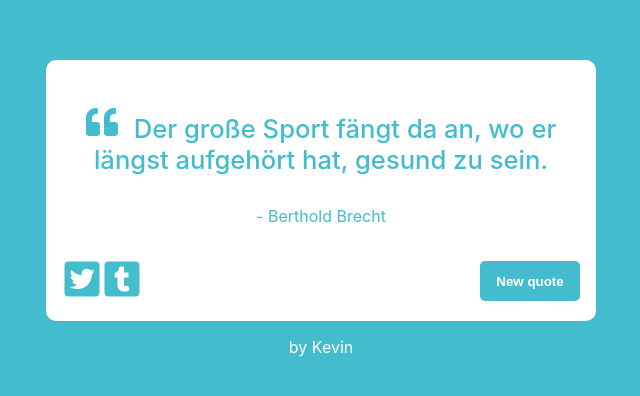
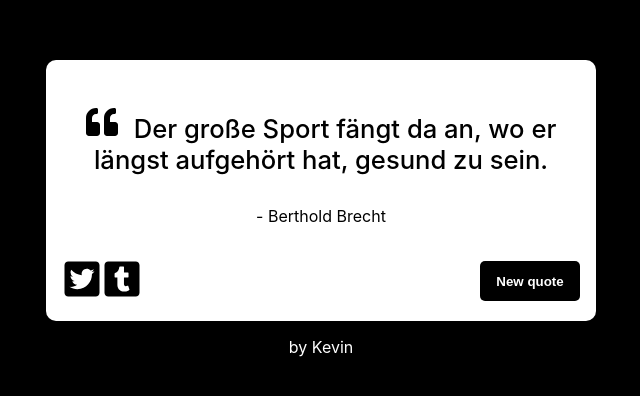
Before and after one commit to ketnek/quote-machine, a React (Create React App) app: page / in a window 1280 px wide. Shown: the part 184-580 px from the top of the page, without its empty margins (319-959 px from the left). Built offline with nearby package versions, Linux system fonts and the light colour scheme.

Commit message:
Finish quote generator

```diff
--- a/src/App.js
+++ b/src/App.js
@@ -1,16 +1,38 @@
 import React from 'react';
 import './scss/App.scss';
 import { ContainerQuoteMachine } from './app/components/quoteMachine'
+import { connect } from 'react-redux';
 
 
 
-function App() {
-  return (
-    <div id='app'>
-      <ContainerQuoteMachine />
-      <p>by Kevin</p>
-    </div>
-  )
+class Presentational extends React.Component {
+  render() {
+    return (
+      <div id='app' style={{
+        backgroundColor: this.props.nextColor,
+        color: this.props.nextColor,
+        transition: 'background-color 2s, color 2s'
+      }} >
+        <ContainerQuoteMachine />
+        <p>by Kevin</p>
+      </div>
+    )
+  }
+
 };
 
-export default App;
+
+//Redux connection
+
+const mapStateToProps = (state) => {
+  return {
+    nextColor: state.quoteMachine.color
+  }
+}
+
+const ContainerApp = connect(
+  mapStateToProps,
+  null
+)(Presentational);
+
+export default ContainerApp;
--- a/src/app/components/actions/qmActions.js
+++ b/src/app/components/actions/qmActions.js
@@ -1,3 +1,8 @@
 export const NEW = 'NEW';
+export const NEW_COLOR = 'NEW_COLOR';
 
 export const newQuote = () => ({ type: NEW, });
+export const newColor = (color) => ({
+  type: NEW_COLOR,
+  newColor: color
+});
--- a/src/app/components/quoteMachine.js
+++ b/src/app/components/quoteMachine.js
@@ -1,13 +1,41 @@
 import React from "react";
-import { newQuote } from './actions/qmActions';
+import { newColor, newQuote } from './actions/qmActions';
 import { connect } from "react-redux";
 import '../../scss/quoteMachine.scss';
 import { FaTwitterSquare, FaTumblrSquare, FaQuoteLeft } from "react-icons/fa";
 
 
 class Presentational extends React.Component {
+  constructor(props) {
+    super(props);
+  }
+
+  //controls the opacity of the text inside quote box
+
+  handleOpacity() {
+
+    let quote = document.getElementById('text');
+    let author = document.getElementById('author');
+
+    quote.classList.add('animatedOpacity');
+    author.classList.add('animatedOpacity');
+
+    function delOpacity() {
+      quote.classList.remove('animatedOpacity');
+      author.classList.remove('animatedOpacity');
+    }
+    setTimeout(delOpacity, 2000);
+  }
   render() {
-    console.log(this.props.counter)
+
+    // Random color genearator
+
+    function randomColorGenerator() {
+      return ("#" + (Math.floor(Math.random() * 16777215).toString(16)));
+    };
+    const randomColor = randomColorGenerator();
+
+
     return (
       <div id='quote-box'>
         <p id='text'><FaQuoteLeft id="quoteIcon" />
@@ -17,20 +45,36 @@ class Presentational extends React.Component {
           {this.props.oneQuote[this.props.counter].name}
         </p>
         <div id="icons">
-          <a href='twitter.com/intent/tweet' id='tweet-quote'><FaTwitterSquare id="twitterIcon" /></a>
+          <a href='twitter.com/intent/tweet' id='tweet-quote'><FaTwitterSquare id="twitterIcon" style={{
+            color: this.props.nextColor,
+            transition: 'color 2s'
+          }} /></a>
 
-          <a href="https://www.tumblr.com/explore/trending?source=homepage_explore" id="tumblr-quote"><FaTumblrSquare id="tumblrIcon" /></a>
+          <a href="https://www.tumblr.com/explore/trending?source=homepage_explore" id="tumblr-quote"><FaTumblrSquare id="tumblrIcon" style={{
+            color: this.props.nextColor,
+            transition: 'color 2s'
+          }} /></a>
         </div>
-        <button onClick={this.props.newQuote} id='new-quote'>New quote</button>
+        <button onClick={() => {
+          this.props.newQuote();
+          this.props.newColor(randomColor);
+          this.handleOpacity();
+        }} id='new-quote' style={{
+          backgroundColor: this.props.nextColor,
+          transition: 'background-color 2s'
+        }}>New quote</button>
       </div>
     );
   }
 }
 
+//Redux connection
+
 const mapStateToProps = (state) => {
   return {
     oneQuote: state.quoteMachine.quoteList,
-    counter: state.quoteMachine.counter
+    counter: state.quoteMachine.counter,
+    nextColor: state.quoteMachine.color
   }
 };
 
@@ -38,6 +82,9 @@ const mapDispatchToProps = (dispatch) => {
   return {
     newQuote: () => {
       dispatch(newQuote())
+    },
+    newColor: (color) => {
+      dispatch(newColor(color))
     }
   };
 }
--- a/src/app/components/reducers/qmReducer.js
+++ b/src/app/components/reducers/qmReducer.js
@@ -1,11 +1,10 @@
-import { NEW } from "../actions/qmActions";
+import { NEW, NEW_COLOR } from "../actions/qmActions";
 import { QUOTES } from "../statesData/quotes";
 const qmState = {
   quoteList: QUOTES,
-  counter: 0
+  counter: 0,
+  color: 'black'
 }
-
-
 
 export const quoteReducer = (state = qmState, action) => {
   switch (action.type) {
@@ -19,6 +18,11 @@ export const quoteReducer = (state = qmState, action) => {
           ...state,
           counter: state.counter + 1
         });
+    case NEW_COLOR:
+      return ({
+        ...state,
+        color: action.newColor
+      })
     default:
       return state;
   }
--- a/src/index.js
+++ b/src/index.js
@@ -2,7 +2,7 @@ import React from 'react';
 import { createRoot } from 'react-dom/client';
 import { Provider } from 'react-redux';
 import { store } from './app/store';
-import App from './App';
+import ContainerApp from './App';
 import reportWebVitals from './reportWebVitals';
 import './index.css';
 
@@ -12,7 +12,7 @@ const root = createRoot(container);
 root.render(
   <React.StrictMode>
     <Provider store={store}>
-      <App />
+      <ContainerApp />
     </Provider>
   </React.StrictMode>
 );
--- a/src/scss/App.scss
+++ b/src/scss/App.scss
@@ -1,22 +1,12 @@
-//color base
-
-$yellow: #F9C80E;
-$organge: #F86624;
-$red: #EA3546;
-$purple: #662E9B;
-$blue: #43BCCD;
-
 // base layout
 
 #app {
-  background-color: #43BCCD;
   display: flex;
   flex-direction: column;
   justify-content: center;
   align-items: center;
   height: 100vh;
   width: 100vw;
-  color: #43BCCD;
 
   p {
     color: white;
--- a/src/scss/quoteMachine.scss
+++ b/src/scss/quoteMachine.scss
@@ -1,5 +1,3 @@
-@use 'App';
-
 #quote-box {
   background-color: white;
   border-radius: 10px;
@@ -8,6 +6,7 @@
   display: grid;
   grid-template-columns: 1fr 1fr;
   grid-template-rows: 50% 20% 30%;
+
 
   #text {
     font-size: 1.6rem;
@@ -29,6 +28,7 @@
     grid-column: 1 / 3;
     place-self: center;
     color: inherit;
+    animation: name duration timing-function delay iteration-count direction fill-mode;
   }
 
   #author::before {
@@ -41,13 +41,11 @@
   }
 
   #twitterIcon {
-    color: App.$blue;
     height: 40px;
     width: 40px;
   }
 
   #tumblrIcon {
-    color: App.$blue;
     height: 40px;
     width: 40px;
   }
@@ -55,7 +53,6 @@
   #new-quote {
     color: white;
     font-weight: 600;
-    background-color: App.$blue;
     place-self: center end;
     margin-right: 1rem;
     width: 100px;
@@ -65,3 +62,18 @@
     cursor: pointer;
   }
 }
+
+//animation for the text inside quote-box
+.animatedOpacity {
+  animation: smoothQuoteChange 2s;
+}
+
+@keyframes smoothQuoteChange {
+  0% {
+    opacity: 0;
+  }
+
+  100% {
+    opacity: 1;
+  }
+}
```
